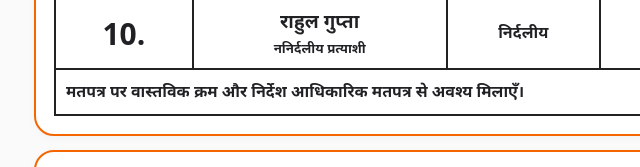
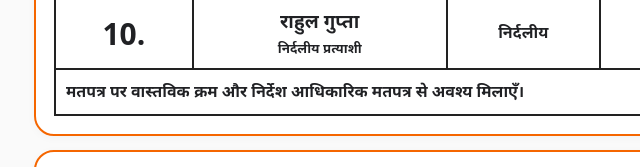
Before and after one commit to rahulguptamlc-png/Rahul-Gupta-MLC, a plain HTML site: page index.html in a window 1280 px wide. Shown: the part 622-789 px from the top of the page, 240-880 px from the left. Drawn offline with Linux system fonts and the light colour scheme.

Commit message:
Update index.html

```diff
--- a/index.html
+++ b/index.html
@@ -17,7 +17,7 @@ table + p, .ballot-table,
 <img class="banner" src="campaign-poster.jpg" alt="राहुल गुप्ता — निर्दलीय प्रत्याशी, आगरा खंड स्नातक निर्वाचन क्षेत्र">
 <div class="notice">मतदान: 23 अक्टूबर 2026, शुक्रवार · सुबह 8 बजे से शाम 4 बजे तक</div>
 <div class="instructions">मतपत्र पर नाम के सामने <span class="pill">|</span> लिखकर अपनी वरीयता दर्ज करें</div>
-<section class="card"><h2 class="title">मतपत्र का नमूना</h2><table class="ballot"><thead><tr><th>क्रम</th><th>प्रत्याशी का नाम</th><th>चुनाव</th><th>वरीयता</th></tr></thead><tbody><tr><td class="priority">10.</td><td><div class="candidate">राहुल गुप्ता</div><small>ननिर्दलीय प्रत्याशी</small></td><td>निर्दलीय</td><td><span class="priority-mark">|</span></td></tr><tr><td colspan="4" style="text-align:left">मतपत्र पर वास्तविक क्रम और निर्देश आधिकारिक मतपत्र से अवश्य मिलाएँ।</td></tr></tbody></table></section>
+<section class="card"><h2 class="title">मतपत्र का नमूना</h2><table class="ballot"><thead><tr><th>क्रम</th><th>प्रत्याशी का नाम</th><th>चुनाव</th><th>वरीयता</th></tr></thead><tbody><tr><td class="priority">10.</td><td><div class="candidate">राहुल गुप्ता</div><small>निर्दलीय प्रत्याशी</small></td><td>निर्दलीय</td><td><span class="priority-mark">|</span></td></tr><tr><td colspan="4" style="text-align:left">मतपत्र पर वास्तविक क्रम और निर्देश आधिकारिक मतपत्र से अवश्य मिलाएँ।</td></tr></tbody></table></section>
 <section class="card"><h2 class="title">अपना नाम खोजें / Find your vote</h2><label for="district">जिला / District</label><select id="district"><option value="Aligarh">Aligarh / अलीगढ़</option><option value="Hathras">Hathras / हाथरस (सूची जोड़ना बाकी)</option></select><label for="name">मतदाता का नाम / Voter name</label><input id="name" placeholder="पूरा या आंशिक नाम लिखें"><label for="relative">पिता / पति का नाम (वैकल्पिक)</label><input id="relative" placeholder="पिता या पति का नाम"><label for="birth">जन्म वर्ष (वैकल्पिक)</label><input id="birth" inputmode="numeric" placeholder="जैसे 1985"><button onclick="searchVoters()">खोजें / Search</button><div id="status" class="muted" aria-live="polite"></div><div id="results"></div></section>
 <section class="card"><h3>मतदाता विवरण / Voter information</h3><p class="muted">खोज परिणाम में उपलब्ध PDF पेज का लिंक मिलेगा। पूरा पता, भाग संख्या, क्रम संख्या और मतदान केंद्र मूल सूची से सत्यापित करें।</p><div class="actions"><a href="Final_9_Graduate_104_ALL.pdf" target="_blank" rel="noopener"><button class="secondary" type="button">मूल PDF खोलें</button></a><button type="button" onclick="window.print()">प्रिंट / Print</button></div></section>
 <div class="warn"><b>महत्वपूर्ण:</b> अभी उपलब्ध डेटा अलीगढ़, भाग संख्या 104 की अपलोड की गई सूची के टेक्स्ट इंडेक्स पर आधारित है। हाथरस की पूरी सूची और अन्य भाग अभी शामिल नहीं हैं। OCR में वर्तनी की त्रुटि हो सकती है; अंतिम पुष्टि आधिकारिक PDF/मतदाता सूची से करें। यह वेबसाइट आधिकारिक निर्वाचन आयोग की वेबसाइट नहीं है।</div><div class="footer">MLC स्नातक मतदाता खोज 2026 · मोबाइल-अनुकूल पोर्टल</div>
```
